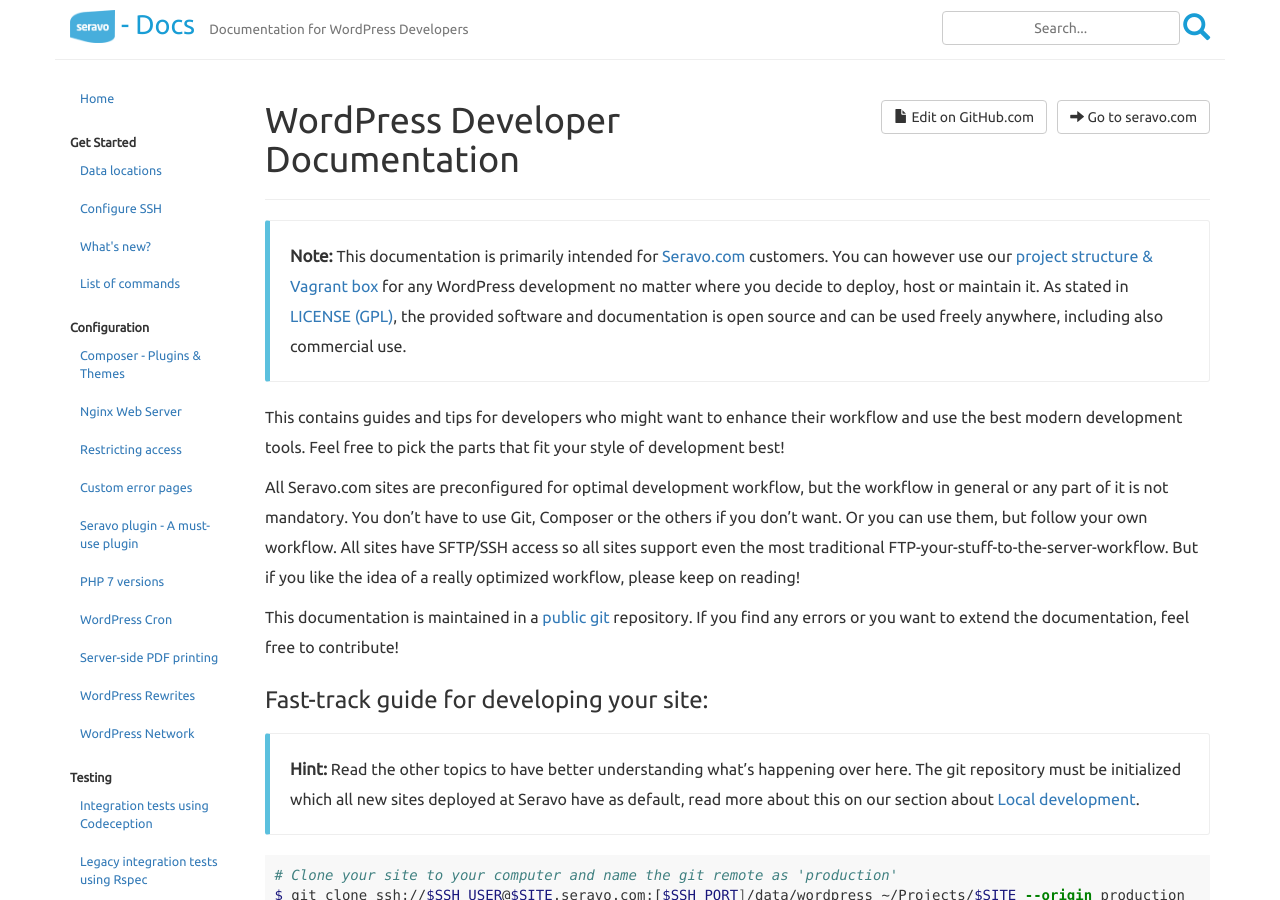
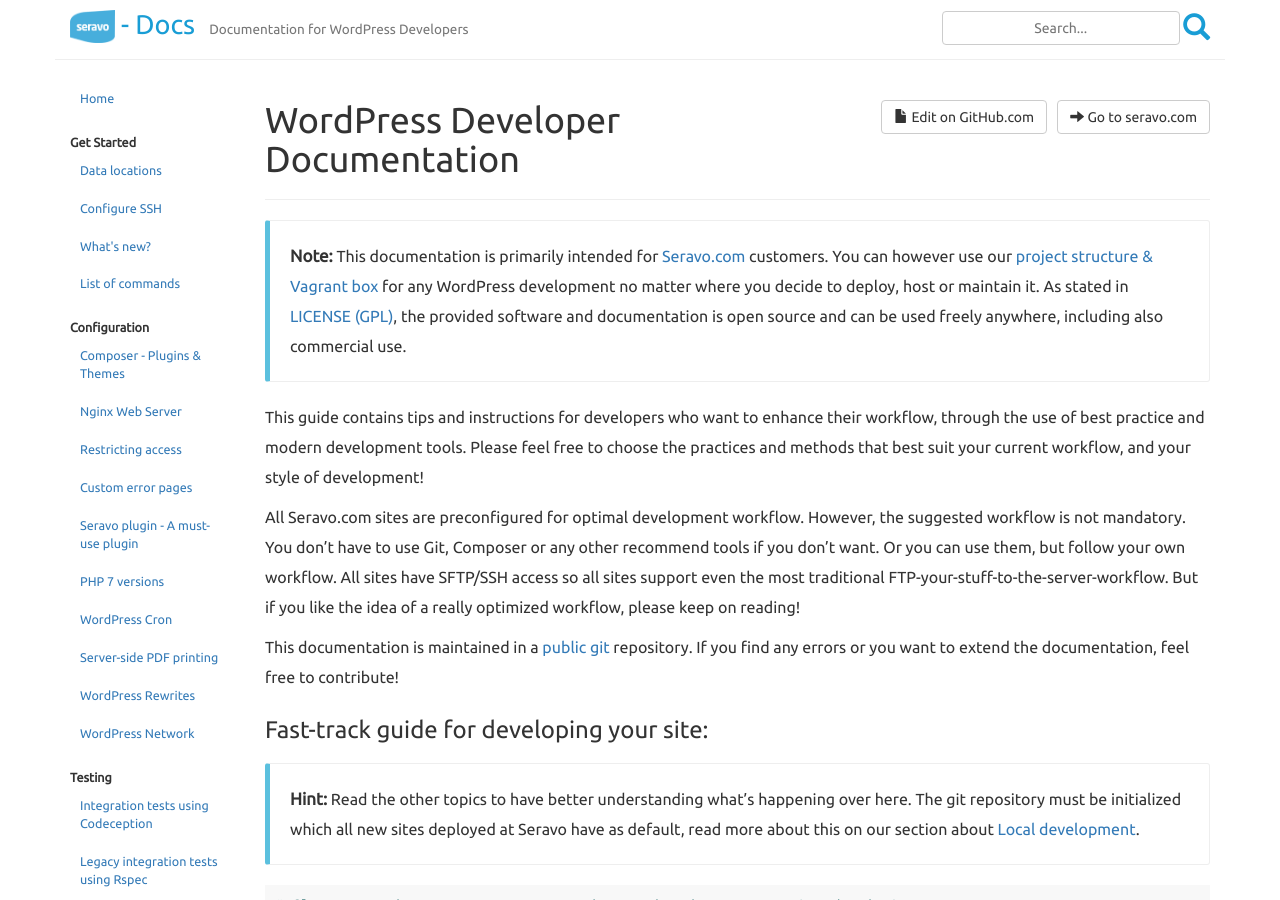
Before and after one commit to Seravo/docs, a Jekyll site: the page built from index.md, in a window 1280 px wide and 900 px high. Built offline with Jekyll 4.4.1, drawn with Linux system fonts in a browser that asks for light colours; nearby versions of some CDN libraries.

Commit message:
Fix spelling and flow
Adapt sentence structure of first paragraph for specificity and flow.

Split sentence structure to allow better use of exception clauses, and stronger emphasis on recommendation and best practice.

```diff
--- a/index.md
+++ b/index.md
@@ -6,9 +6,9 @@
 
 > **Note:** This documentation is primarily intended for [Seravo.com](https://seravo.com) customers. You can however use our [project structure & Vagrant box](https://github.com/Seravo/wordpress) for any WordPress development no matter where you decide to deploy, host or maintain it. As stated in [LICENSE (GPL)](https://github.com/Seravo/wordpress/blob/master/LICENSE), the provided software and documentation is open source and can be used freely anywhere, including also commercial use.
 
-This contains guides and tips for developers who might want to enhance their workflow and use the best modern development tools. Feel free to pick the parts that fit your style of development best!
+This guide contains tips and instructions for developers who want to enhance their workflow, through the use of best practice and modern development tools. Please feel free to choose the practices and methods that best suit your current workflow, and your style of development!
 
-All Seravo.com sites are preconfigured for optimal development workflow, but the workflow in general or any part of it is not mandatory. You don't have to use Git, Composer or the others if you don't want. Or you can use them, but follow your own workflow. All sites have SFTP/SSH access so all sites support even the most traditional FTP-your-stuff-to-the-server-workflow. But if you like the idea of a really optimized workflow, please keep on reading!
+All Seravo.com sites are preconfigured for optimal development workflow. However, the suggested workflow is not mandatory. You don't have to use Git, Composer or any other recommend tools if you don't want. Or you can use them, but follow your own workflow. All sites have SFTP/SSH access so all sites support even the most traditional FTP-your-stuff-to-the-server-workflow. But if you like the idea of a really optimized workflow, please keep on reading!
 
 This documentation is maintained in a [public git](https://github.com/seravo/docs) repository. If you find any errors or you want to extend the documentation, feel free to contribute!
 
```
